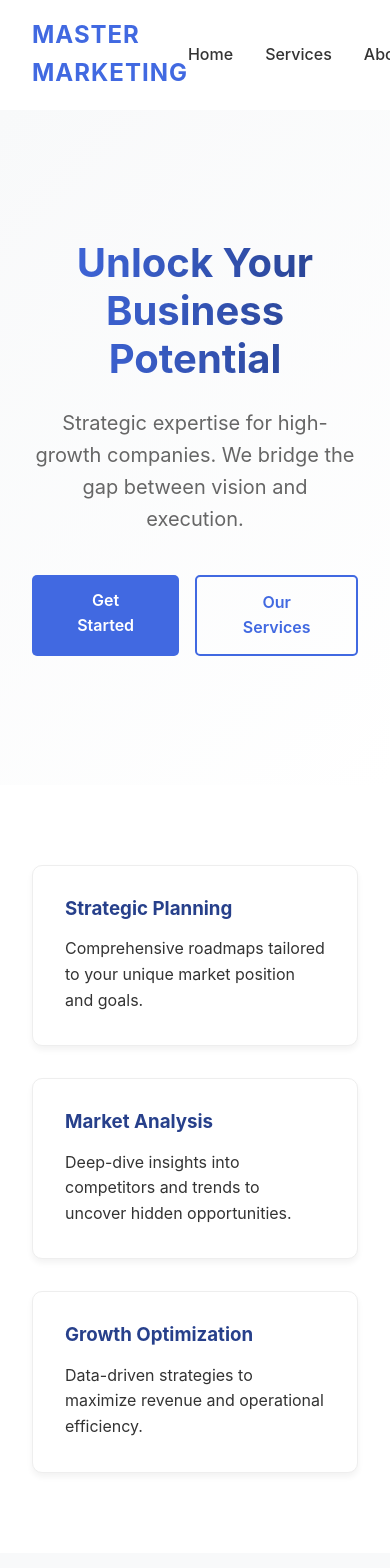
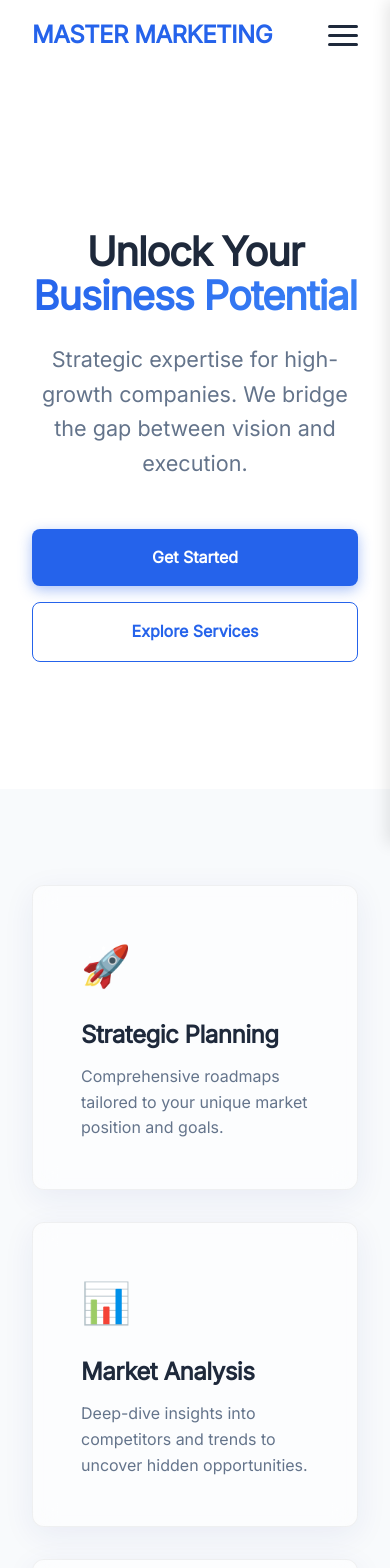
Before and after one commit to mattaster/master-marketing-website, a Next.js app: page / in a window 390 px wide. Shown: the top 1568 px of the page. Built offline with nearby package versions, Linux system fonts and the light colour scheme.

Commit message:
Update Header navigation and global styles

```diff
--- a/package.json
+++ b/package.json
@@ -9,6 +9,7 @@
     "lint": "eslint"
   },
   "dependencies": {
+    "@fontsource/inter": "^5.2.8",
     "next": "16.1.1",
     "react": "19.2.3",
     "react-dom": "19.2.3"
--- a/src/app/about/about.module.css
+++ b/src/app/about/about.module.css
@@ -4,20 +4,19 @@
 }
 
 .hero {
-    background: var(--primary-dark);
-    color: white;
-    padding: 5rem 2rem;
+    background: var(--bg-secondary);
+    padding: 8rem 2rem 6rem;
     text-align: center;
 }
 
 .hero h1 {
-    font-size: 3rem;
+    font-size: 3.5rem;
     margin-bottom: 1rem;
 }
 
 .subtitle {
     font-size: 1.5rem;
-    opacity: 0.9;
+    color: var(--text-secondary);
     font-weight: 300;
 }
 
@@ -28,27 +27,40 @@
 }
 
 .bio p {
-    font-size: 1.15rem;
-    margin-bottom: 1.5rem;
-    color: #444;
+    font-size: 1.25rem;
+    margin-bottom: 2rem;
+    color: var(--text-secondary);
     line-height: 1.8;
 }
 
 .mission {
-    margin-top: 4rem;
-    padding: 3rem;
-    background: var(--secondary-color);
-    border-radius: 10px;
-    border-left: 5px solid var(--primary-color);
+    margin-top: 6rem;
+    padding: 4rem;
+    background: var(--bg-secondary);
+    border-radius: var(--radius-lg);
+    border-left: 5px solid var(--brand-primary);
 }
 
 .mission h2 {
-    color: var(--primary-dark);
-    margin-bottom: 1rem;
+    margin-bottom: 1.5rem;
 }
 
 .mission p {
-    font-size: 1.25rem;
+    font-size: 1.4rem;
     font-weight: 500;
-    color: #333;
+    color: var(--text-primary);
 }
+
+@media (max-width: 768px) {
+    .hero h1 {
+        font-size: 2.5rem;
+    }
+
+    .mission {
+        padding: 2rem;
+    }
+
+    .mission p {
+        font-size: 1.2rem;
+    }
+}
--- a/src/app/contact/contact.module.css
+++ b/src/app/contact/contact.module.css
@@ -1,23 +1,23 @@
 .container {
     min-height: 100vh;
-    padding: 5rem 2rem;
-    background: var(--secondary-color);
+    padding: 8rem 2rem;
+    background: var(--bg-secondary);
 }
 
 .wrapper {
-    max-width: 1000px;
+    max-width: 1100px;
     margin: 0 auto;
     display: grid;
     grid-template-columns: 1fr 1.5fr;
-    gap: 4rem;
-    background: white;
-    border-radius: 20px;
+    gap: 0;
+    background: var(--bg-color);
+    border-radius: var(--radius-lg);
     overflow: hidden;
-    box-shadow: 0 10px 30px rgba(0, 0, 0, 0.05);
+    box-shadow: 0 25px 50px -12px rgba(0, 0, 0, 0.1);
 }
 
 .info {
-    background: var(--primary-dark);
+    background: var(--brand-dark);
     color: white;
     padding: 4rem 3rem;
     display: flex;
@@ -28,82 +28,91 @@
 .info h1 {
     font-size: 2.5rem;
     margin-bottom: 1rem;
+    color: white;
 }
 
 .info p {
     opacity: 0.9;
     margin-bottom: 3rem;
+    color: rgba(255, 255, 255, 0.9);
 }
 
 .detailItem {
-    margin-bottom: 2rem;
+    margin-bottom: 2.5rem;
 }
 
 .detailItem h3 {
-    font-size: 0.9rem;
+    font-size: 0.85rem;
     text-transform: uppercase;
     letter-spacing: 1px;
     opacity: 0.7;
     margin-bottom: 0.5rem;
+    color: rgba(255, 255, 255, 0.7);
 }
 
 .detailItem a,
 .detailItem p {
-    font-size: 1.1rem;
+    font-size: 1.2rem;
     color: white;
     opacity: 1;
 }
 
 .formSection {
-    padding: 4rem 3rem;
+    padding: 4rem;
 }
 
 .formGroup {
-    margin-bottom: 1.5rem;
+    margin-bottom: 2rem;
 }
 
 .formGroup label {
     display: block;
-    margin-bottom: 0.5rem;
-    font-weight: 500;
-    color: #333;
+    margin-bottom: 0.75rem;
+    font-weight: 600;
+    color: var(--text-primary);
+    font-size: 0.9rem;
 }
 
 .formGroup input,
 .formGroup textarea {
     width: 100%;
-    padding: 0.8rem;
-    border: 1px solid #ddd;
-    border-radius: 5px;
+    padding: 1rem;
+    background: var(--bg-secondary);
+    border: 1px solid transparent;
+    border-radius: var(--radius-sm);
     font-family: inherit;
     font-size: 1rem;
-    transition: border-color 0.3s;
+    color: var(--text-primary);
+    transition: all 0.2s;
 }
 
 .formGroup input:focus,
 .formGroup textarea:focus {
     outline: none;
-    border-color: var(--primary-color);
+    background: var(--bg-color);
+    border-color: var(--brand-primary);
+    box-shadow: 0 0 0 4px rgba(37, 99, 235, 0.1);
 }
 
 .submitBtn {
-    background: var(--primary-color);
+    background: var(--brand-primary);
     color: white;
     border: none;
-    padding: 1rem 2rem;
-    border-radius: 5px;
+    padding: 1rem 2.5rem;
+    border-radius: var(--radius-sm);
     font-size: 1rem;
     font-weight: 600;
     cursor: pointer;
-    transition: background 0.3s;
+    transition: all 0.2s;
     width: 100%;
 }
 
 .submitBtn:hover {
-    background: var(--primary-dark);
+    background: var(--brand-dark);
+    transform: translateY(-2px);
 }
 
-@media (max-width: 768px) {
+@media (max-width: 900px) {
     .wrapper {
         grid-template-columns: 1fr;
     }
--- a/src/app/globals.css
+++ b/src/app/globals.css
@@ -1,22 +1,54 @@
 :root {
-  --primary-color: #4169E1; /* Royal Blue */
-  --primary-dark: #27408B;
-  --secondary-color: #F8F9FA;
-  --text-color: #333333;
-  --background-color: #FFFFFF;
-  --accent-color: #E6E6FA; /* Lavender for subtle accents */
-  --font-sans: 'Inter', -apple-system, BlinkMacSystemFont, "Segoe UI", Roboto, "Helvetica Neue", Arial, sans-serif;
-  --glass-bg: rgba(255, 255, 255, 0.8);
-  --glass-border: rgba(255, 255, 255, 0.3);
+  /* Light Mode Palette */
+  --bg-color: #FFFFFF;
+  --bg-secondary: #F8FAFC;
+  --text-primary: #1E293B;
+  /* Slate 900 */
+  --text-secondary: #64748B;
+  /* Slate 500 */
+
+  /* Brand Colors - Sharp & Premium */
+  --brand-primary: #2563EB;
+  /* Royal Blue */
+  --brand-accent: #3B82F6;
+  /* Electric Blue */
+  --brand-dark: #1E3A8A;
+  /* Midnight Blue */
+
+  /* Glassmorphism */
+  --glass-bg: rgba(255, 255, 255, 0.7);
+  --glass-border: rgba(255, 255, 255, 0.5);
+  --glass-shadow: 0 8px 32px 0 rgba(31, 38, 135, 0.07);
+
+  /* Utils */
+  --radius-sm: 8px;
+  --radius-md: 12px;
+  --radius-lg: 20px;
+  --transition-fast: 0.2s ease;
+  --transition-smooth: 0.4s cubic-bezier(0.16, 1, 0.3, 1);
 }
 
 @media (prefers-color-scheme: dark) {
   :root {
-    --text-color: #F8F9FA;
-    --background-color: #121212;
-    --secondary-color: #1E1E1E;
-    --glass-bg: rgba(30, 30, 30, 0.8);
+    /* Dark Mode Palette */
+    --bg-color: #0F172A;
+    /* Slate 950 */
+    --bg-secondary: #1E293B;
+    /* Slate 900 */
+    --text-primary: #F1F5F9;
+    /* Slate 100 */
+    --text-secondary: #94A3B8;
+    /* Slate 400 */
+
+    /* Brand Adjustment for Dark Mode */
+    --brand-primary: #3B82F6;
+    --brand-accent: #60A5FA;
+    --brand-dark: #93C5FD;
+
+    /* Glassmorphism Dark */
+    --glass-bg: rgba(30, 41, 59, 0.7);
     --glass-border: rgba(255, 255, 255, 0.1);
+    --glass-shadow: 0 8px 32px 0 rgba(0, 0, 0, 0.3);
   }
 }
 
@@ -30,10 +62,12 @@ html,
 body {
   max-width: 100vw;
   overflow-x: hidden;
-  font-family: var(--font-sans);
-  background-color: var(--background-color);
-  color: var(--text-color);
+  font-family: 'Inter', -apple-system, BlinkMacSystemFont, "Segoe UI", Roboto, sans-serif;
+  background-color: var(--bg-color);
+  color: var(--text-primary);
   line-height: 1.6;
+  -webkit-font-smoothing: antialiased;
+  -moz-osx-font-smoothing: grayscale;
 }
 
 a {
@@ -41,7 +75,29 @@ a {
   text-decoration: none;
 }
 
-h1, h2, h3, h4, h5, h6 {
-  line-height: 1.2;
-  margin-bottom: 1rem;
+/* Modern Reset Extensions */
+h1,
+h2,
+h3,
+h4,
+h5,
+h6 {
+  line-height: 1.1;
+  font-weight: 700;
+  letter-spacing: -0.02em;
+  /* Tight tracking for modern feel */
+  color: var(--text-primary);
 }
+
+p {
+  color: var(--text-secondary);
+}
+
+/* Utility Classes */
+.glass-panel {
+  background: var(--glass-bg);
+  backdrop-filter: blur(12px);
+  -webkit-backdrop-filter: blur(12px);
+  border: 1px solid var(--glass-border);
+  box-shadow: var(--glass-shadow);
+}
--- a/src/app/layout.tsx
+++ b/src/app/layout.tsx
@@ -1,4 +1,5 @@
 import type { Metadata } from "next";
+import "@fontsource/inter";
 import "./globals.css";
 
 export const metadata: Metadata = {
--- a/src/app/page.module.css
+++ b/src/app/page.module.css
@@ -3,28 +3,68 @@
 }
 
 .hero {
-  height: 80vh;
+  position: relative;
+  min-height: 85vh;
   display: flex;
   align-items: center;
   justify-content: center;
   text-align: center;
-  background: linear-gradient(135deg, var(--secondary-color) 0%, #FFFFFF 100%);
   padding: 0 2rem;
+  overflow: hidden;
 }
 
-.heroContent h1 {
-  font-size: 3.5rem;
+.heroBackground {
+  position: absolute;
+  top: 0;
+  left: 0;
+  right: 0;
+  bottom: 0;
+  background: radial-gradient(circle at 50% 50%, rgba(37, 99, 235, 0.1) 0%, rgba(255, 255, 255, 0) 50%);
+  z-index: -1;
+  animation: pulse 8s ease-in-out infinite;
+}
+
+@keyframes pulse {
+  0% {
+    transform: scale(1);
+    opacity: 0.5;
+  }
+
+  50% {
+    transform: scale(1.2);
+    opacity: 0.8;
+  }
+
+  100% {
+    transform: scale(1);
+    opacity: 0.5;
+  }
+}
+
+.heroContent {
+  max-width: 800px;
+  margin: 0 auto;
+  z-index: 1;
+}
+
+.heroTitle {
+  font-size: 4rem;
   margin-bottom: 1.5rem;
-  background: linear-gradient(90deg, var(--primary-color), var(--primary-dark));
+  line-height: 1.1;
+  letter-spacing: -0.03em;
+}
+
+.gradientText {
+  background: linear-gradient(135deg, var(--brand-primary), var(--brand-accent));
   -webkit-background-clip: text;
   -webkit-text-fill-color: transparent;
 }
 
-.heroContent p {
-  font-size: 1.25rem;
-  color: #666;
-  max-width: 600px;
-  margin: 0 auto 2.5rem;
+.heroSubtitle {
+  font-size: 1.35rem;
+  line-height: 1.6;
+  margin-bottom: 3rem;
+  color: var(--text-secondary);
 }
 
 .ctaGroup {
@@ -34,88 +74,125 @@
 }
 
 .primaryBtn {
-  background: var(--primary-color);
+  background: var(--brand-primary);
   color: white;
-  padding: 0.8rem 2rem;
-  border-radius: 5px;
+  padding: 1rem 2.5rem;
+  border-radius: var(--radius-sm);
   font-weight: 600;
-  transition: background 0.3s ease;
+  transition: all var(--transition-fast);
+  box-shadow: 0 4px 14px 0 rgba(37, 99, 235, 0.39);
 }
 
 .primaryBtn:hover {
-  background: var(--primary-dark);
+  background: var(--brand-dark);
+  transform: translateY(-2px);
+  box-shadow: 0 6px 20px 0 rgba(37, 99, 235, 0.23);
 }
 
 .secondaryBtn {
   background: transparent;
-  color: var(--primary-color);
-  padding: 0.8rem 2rem;
-  border-radius: 5px;
+  color: var(--brand-primary);
+  padding: 1rem 2.5rem;
+  border-radius: var(--radius-sm);
   font-weight: 600;
-  border: 2px solid var(--primary-color);
-  transition: all 0.3s ease;
+  border: 1px solid var(--brand-primary);
+  transition: all var(--transition-fast);
 }
 
 .secondaryBtn:hover {
-  background: var(--primary-color);
-  color: white;
+  background: rgba(37, 99, 235, 0.05);
 }
 
 .features {
+  padding: 6rem 2rem;
+  background: var(--bg-secondary);
+}
+
+.featuresContainer {
   display: grid;
   grid-template-columns: repeat(auto-fit, minmax(300px, 1fr));
   gap: 2rem;
-  padding: 5rem 2rem;
   max-width: 1200px;
   margin: 0 auto;
 }
 
 .featureCard {
-  background: white;
-  padding: 2rem;
-  border-radius: 10px;
-  box-shadow: 0 4px 6px rgba(0, 0, 0, 0.05);
-  transition: transform 0.3s ease;
-  border: 1px solid #eee;
+  padding: 3rem;
+  border-radius: var(--radius-md);
+  transition: transform var(--transition-fast);
+  background: var(--bg-color);
+  /* Fallback */
+  background: rgba(255, 255, 255, 0.5);
+  /* Glass variant light */
+  border: 1px solid rgba(0, 0, 0, 0.05);
+}
+
+@media (prefers-color-scheme: dark) {
+  .heroBackground {
+    background: radial-gradient(circle at 50% 50%, rgba(37, 99, 235, 0.2) 0%, rgba(15, 23, 42, 0) 60%);
+  }
+
+  .featureCard {
+    background: rgba(30, 41, 59, 0.5);
+    /* Glass variant dark */
+    border: 1px solid rgba(255, 255, 255, 0.05);
+  }
+
+  .secondaryBtn {
+    color: var(--brand-dark);
+    border-color: var(--brand-accent);
+    color: var(--brand-accent);
+  }
 }
 
 .featureCard:hover {
   transform: translateY(-5px);
-  border-color: var(--primary-color);
+}
+
+.iconWrapper {
+  font-size: 2.5rem;
+  margin-bottom: 1.5rem;
 }
 
 .featureCard h3 {
-  color: var(--primary-dark);
+  color: var(--text-primary);
   margin-bottom: 1rem;
+  font-size: 1.5rem;
 }
 
 .aboutPreview {
-  background: var(--secondary-color);
-  padding: 5rem 2rem;
+  padding: 8rem 2rem;
   text-align: center;
+}
+
+.aboutContainer {
+  max-width: 800px;
+  margin: 0 auto;
 }
 
 .aboutPreview h2 {
   font-size: 2.5rem;
-  color: var(--primary-dark);
   margin-bottom: 1.5rem;
 }
 
-.aboutPreview p {
-  max-width: 700px;
-  margin: 0 auto 2rem;
-  font-size: 1.1rem;
-  color: #555;
-}
-
 .textLink {
-  color: var(--primary-color);
+  color: var(--brand-primary);
   font-weight: 600;
   font-size: 1.1rem;
+  display: inline-block;
+  margin-top: 1rem;
 }
 
 @media (max-width: 768px) {
-  .heroContent h1 {
+  .heroTitle {
     font-size: 2.5rem;
   }
+
+  .heroContent {
+    padding-top: 2rem;
+  }
+
+  .ctaGroup {
+    flex-direction: column;
+  }
 }
--- a/src/app/page.tsx
+++ b/src/app/page.tsx
@@ -5,35 +5,43 @@ export default function Home() {
   return (
     <main className={styles.main}>
       <section className={styles.hero}>
+        <div className={styles.heroBackground}></div>
         <div className={styles.heroContent}>
-          <h1>Unlock Your Business Potential</h1>
-          <p>Strategic expertise for high-growth companies. We bridge the gap between vision and execution.</p>
+          <h1 className={styles.heroTitle}>Unlock Your <span className={styles.gradientText}>Business Potential</span></h1>
+          <p className={styles.heroSubtitle}>Strategic expertise for high-growth companies. We bridge the gap between vision and execution.</p>
           <div className={styles.ctaGroup}>
             <Link href="/contact" className={styles.primaryBtn}>Get Started</Link>
-            <Link href="/services" className={styles.secondaryBtn}>Our Services</Link>
+            <Link href="/services" className={styles.secondaryBtn}>Explore Services</Link>
           </div>
         </div>
       </section>
 
       <section className={styles.features}>
-        <div className={styles.featureCard}>
+        <div className={styles.featuresContainer}>
+          <div className={`${styles.featureCard} glass-panel`}>
+            <div className={styles.iconWrapper}>🚀</div>
             <h3>Strategic Planning</h3>
             <p>Comprehensive roadmaps tailored to your unique market position and goals.</p>
           </div>
-        <div className={styles.featureCard}>
+          <div className={`${styles.featureCard} glass-panel`}>
+            <div className={styles.iconWrapper}>📊</div>
             <h3>Market Analysis</h3>
             <p>Deep-dive insights into competitors and trends to uncover hidden opportunities.</p>
           </div>
-        <div className={styles.featureCard}>
+          <div className={`${styles.featureCard} glass-panel`}>
+            <div className={styles.iconWrapper}>💡</div>
             <h3>Growth Optimization</h3>
             <p>Data-driven strategies to maximize revenue and operational efficiency.</p>
+          </div>
         </div>
       </section>
 
       <section className={styles.aboutPreview}>
+        <div className={styles.aboutContainer}>
           <h2>Why MAster Marketing?</h2>
           <p>With years of experience leading customized strategies for diverse industries, Matt Aster brings a wealth of knowledge and a personal touch to every consultation. We don't just advise; we partner with you for success.</p>
           <Link href="/about" className={styles.textLink}>Learn more about our mission &rarr;</Link>
+        </div>
       </section>
     </main>
   );
--- a/src/app/services/services.module.css
+++ b/src/app/services/services.module.css
@@ -1,61 +1,73 @@
 .container {
     min-height: 100vh;
-    padding: 5rem 2rem;
+    padding: 8rem 2rem;
     max-width: 1200px;
     margin: 0 auto;
 }
 
 .header {
     text-align: center;
-    margin-bottom: 5rem;
+    margin-bottom: 6rem;
+    max-width: 800px;
+    margin-left: auto;
+    margin-right: auto;
 }
 
 .header h1 {
-    font-size: 3rem;
-    color: var(--primary-dark);
-    margin-bottom: 1rem;
+    font-size: 3.5rem;
+    margin-bottom: 1.5rem;
 }
 
 .header p {
     font-size: 1.25rem;
-    color: #666;
+    color: var(--text-secondary);
 }
 
 .grid {
     display: grid;
-    grid-template-columns: repeat(auto-fit, minmax(400px, 1fr));
-    gap: 3rem;
+    grid-template-columns: repeat(auto-fit, minmax(350px, 1fr));
+    gap: 2.5rem;
 }
 
 .card {
-    background: white;
     padding: 3rem;
-    border-radius: 15px;
-    box-shadow: 0 5px 15px rgba(0, 0, 0, 0.08);
-    transition: transform 0.3s ease, box-shadow 0.3s ease;
-    border: 1px solid #f0f0f0;
+    border-radius: var(--radius-lg);
+    transition: all var(--transition-fast);
+    background: var(--bg-color);
+    border: 1px solid rgba(0, 0, 0, 0.05);
 }
 
 .card:hover {
     transform: translateY(-8px);
-    box-shadow: 0 10px 25px rgba(0, 0, 0, 0.12);
-    border-color: var(--primary-color);
+    box-shadow: 0 20px 40px rgba(0, 0, 0, 0.08);
+    border-color: var(--brand-primary);
+}
+
+@media (prefers-color-scheme: dark) {
+    .card {
+        background: var(--bg-secondary);
+        border: 1px solid rgba(255, 255, 255, 0.05);
+    }
+
+    .card:hover {
+        box-shadow: 0 20px 40px rgba(0, 0, 0, 0.4);
+        border-color: var(--brand-accent);
+    }
 }
 
 .card h2 {
-    color: var(--primary-color);
-    margin-bottom: 1.5rem;
+    color: var(--brand-primary);
+    margin-bottom: 1rem;
     font-size: 1.75rem;
 }
 
 .card p {
-    color: #555;
     font-size: 1.1rem;
     line-height: 1.7;
 }
 
 @media (max-width: 768px) {
-    .grid {
-        grid-template-columns: 1fr;
+    .header h1 {
+        font-size: 2.5rem;
     }
 }
--- a/src/components/Header.module.css
+++ b/src/components/Header.module.css
@@ -3,10 +3,12 @@
     top: 0;
     width: 100%;
     background: var(--glass-bg);
-    backdrop-filter: blur(10px);
+    backdrop-filter: blur(12px);
+    -webkit-backdrop-filter: blur(12px);
     border-bottom: 1px solid var(--glass-border);
     z-index: 1000;
     padding: 1rem 0;
+    transition: all var(--transition-medium);
 }
 
 .container {
@@ -20,23 +22,91 @@
 
 .logo a {
     font-size: 1.5rem;
-    font-weight: 700;
-    color: var(--primary-color);
+    font-weight: 800;
+    color: var(--brand-primary);
     text-transform: uppercase;
-    letter-spacing: 1px;
+    letter-spacing: -0.02em;
 }
 
 .nav {
     display: flex;
-    gap: 2rem;
+    gap: 2.5rem;
 }
 
 .link {
-    font-weight: 500;
-    transition: color 0.3s ease;
-    font-size: 1rem;
+    font-weight: 600;
+    color: var(--text-primary);
+    font-size: 0.95rem;
+    transition: color var(--transition-fast);
+    position: relative;
 }
 
 .link:hover {
-    color: var(--primary-color);
+    color: var(--brand-primary);
 }
+
+/* Mobile Toggle */
+.mobileToggle {
+    display: none;
+    flex-direction: column;
+    justify-content: space-between;
+    width: 30px;
+    height: 21px;
+    background: transparent;
+    border: none;
+    cursor: pointer;
+    z-index: 1001;
+}
+
+.bar {
+    width: 100%;
+    height: 3px;
+    background-color: var(--text-primary);
+    border-radius: 3px;
+    transition: all 0.3s ease-in-out;
+}
+
+/* Open State for Hamburger */
+.barOpen:nth-child(1) {
+    transform: translateY(9px) rotate(45deg);
+}
+
+.barOpen:nth-child(2) {
+    opacity: 0;
+}
+
+.barOpen:nth-child(3) {
+    transform: translateY(-9px) rotate(-45deg);
+}
+
+@media (max-width: 768px) {
+    .mobileToggle {
+        display: flex;
+    }
+
+    .nav {
+        position: fixed;
+        top: 0;
+        right: 0;
+        width: 75%;
+        height: 100vh;
+        background: var(--bg-color);
+        flex-direction: column;
+        justify-content: center;
+        align-items: center;
+        gap: 2rem;
+        padding: 2rem;
+        transform: translateX(100%);
+        transition: transform var(--transition-smooth);
+        box-shadow: -5px 0 15px rgba(0, 0, 0, 0.1);
+        z-index: 1000;
+    }
+
+    .navOpen {
+        transform: translateX(0);
+    }
+
+    .link {
+        font-size: 1.25rem;
+    }
+}
--- a/src/components/Header.tsx
+++ b/src/components/Header.tsx
@@ -1,18 +1,41 @@
+"use client";
+
+import { useState } from 'react';
 import Link from 'next/link';
 import styles from './Header.module.css';
 
 export default function Header() {
+    const [isMenuOpen, setIsMenuOpen] = useState(false);
+
+    const toggleMenu = () => {
+        setIsMenuOpen(!isMenuOpen);
+    };
+
     return (
         <header className={styles.header}>
             <div className={styles.container}>
                 <div className={styles.logo}>
                     <Link href="/">MAster Marketing</Link>
                 </div>
-                <nav className={styles.nav}>
-                    <Link href="/" className={styles.link}>Home</Link>
-                    <Link href="/services" className={styles.link}>Services</Link>
-                    <Link href="/about" className={styles.link}>About</Link>
-                    <Link href="/contact" className={styles.link}>Contact</Link>
+
+                {/* Mobile Menu Button */}
+                <button
+                    className={styles.mobileToggle}
+                    onClick={toggleMenu}
+                    aria-label="Toggle navigation"
+                    aria-expanded={isMenuOpen}
+                >
+                    <span className={`${styles.bar} ${isMenuOpen ? styles.barOpen : ''}`}></span>
+                    <span className={`${styles.bar} ${isMenuOpen ? styles.barOpen : ''}`}></span>
+                    <span className={`${styles.bar} ${isMenuOpen ? styles.barOpen : ''}`}></span>
+                </button>
+
+                {/* Navigation */}
+                <nav className={`${styles.nav} ${isMenuOpen ? styles.navOpen : ''}`}>
+                    <Link href="/" className={styles.link} onClick={() => setIsMenuOpen(false)}>Home</Link>
+                    <Link href="/services" className={styles.link} onClick={() => setIsMenuOpen(false)}>Services</Link>
+                    <Link href="/about" className={styles.link} onClick={() => setIsMenuOpen(false)}>About</Link>
+                    <Link href="/contact" className={styles.link} onClick={() => setIsMenuOpen(false)}>Contact</Link>
                 </nav>
             </div>
         </header>
```
Also changed, not shown: 1 other file (tests, documents, lock files or other folders). Lines whose indentation alone changed are shown as unchanged.
